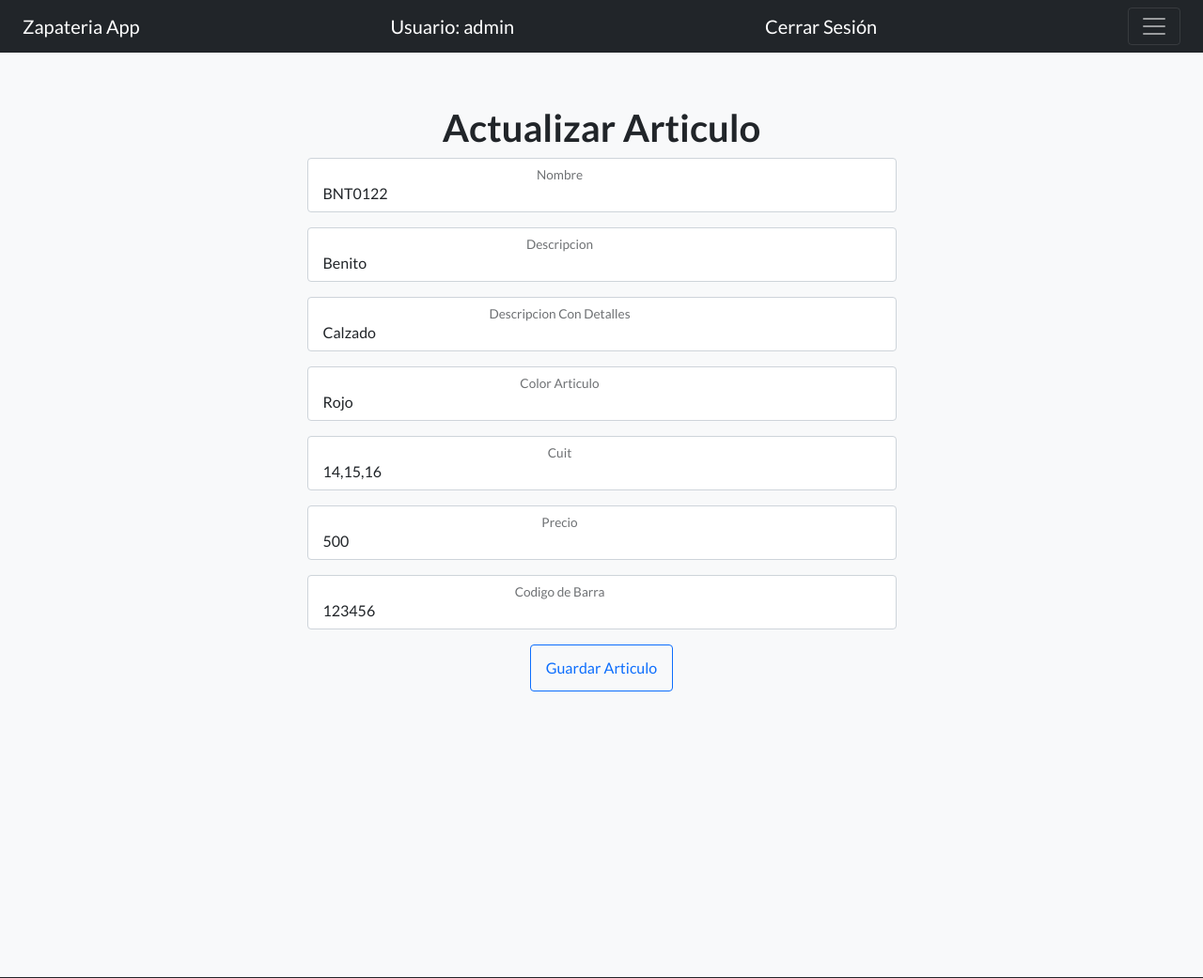
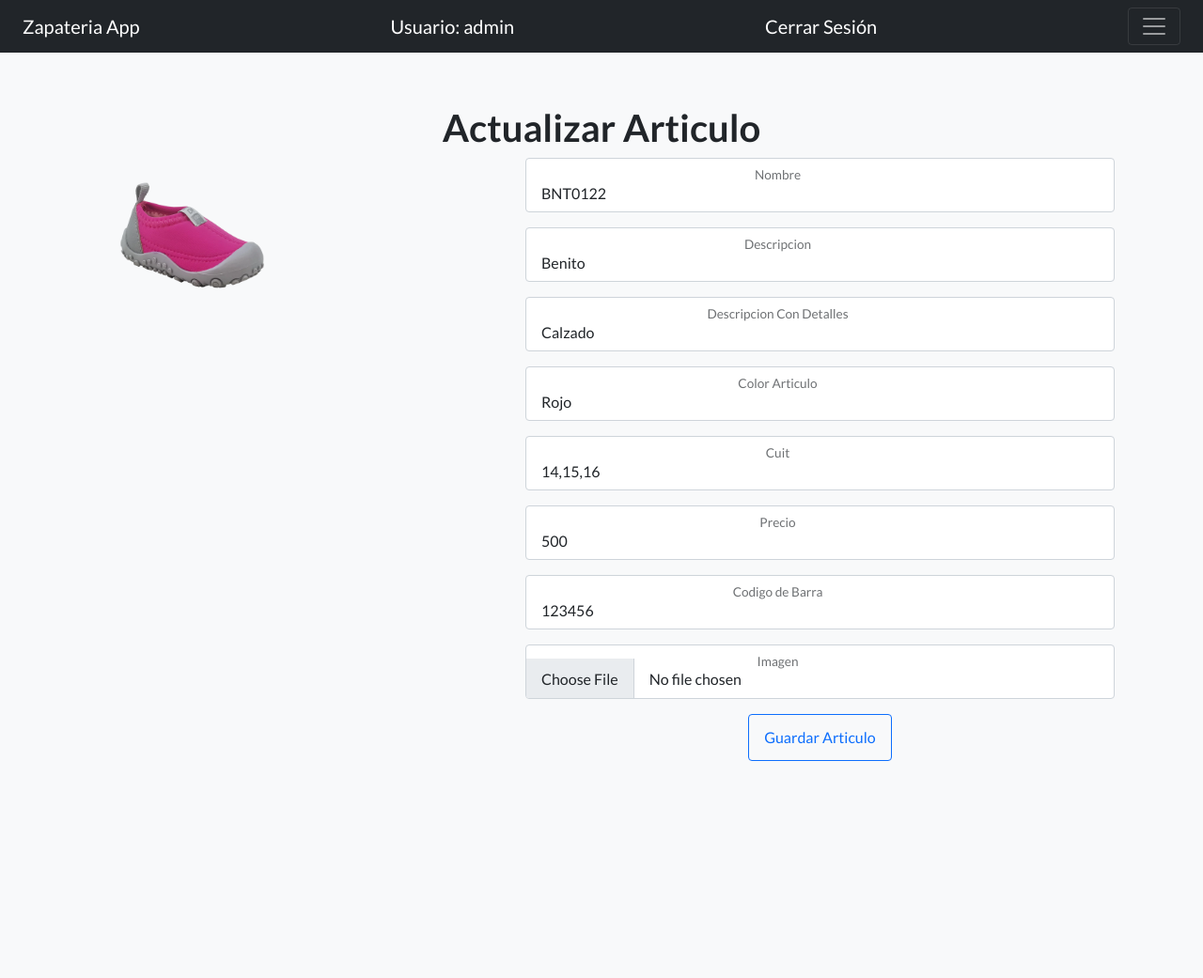
Before and after one commit to Alonso195/ProyectoFinalPythonAlonso, a Django app: page /actualizaArticulos/7 in a window 1280 px wide. Shown: the top 1041 px of the page at 94% size. Run offline with Django 4.2, Linux system fonts and the light colour scheme; a user stored in the database is signed in; data comes from the database, SQL or seed files in the repository; both versions use the stored data as it was after the commit; some libraries are stand-ins or nearby versions.

Commit message:
editar articulos

```diff
--- a/ProyectoFinalPython/AppProyectoFinalPython/templates/Articulos/articulo_update.html
+++ b/ProyectoFinalPython/AppProyectoFinalPython/templates/Articulos/articulo_update.html
@@ -8,9 +8,21 @@
          <!-- Contact Section Form-->
         <h1>Actualizar Articulo</h1>
         <div class="row justify-content-center">
+            <div class="col-5">
+                {% if articulo.imagen %}
+                    <div class="col-md-6">
+                        <img class="card-img-top mb-5 mb-md-0" src="{{articulo.imagen.url}}" alt="..." />
+                    </div>
+                {% else %}
+                    <div class="col-md-6">
+                        <img class="card-img-top mb-5 mb-md-0" src="https://dummyimage.com/600x700/dee2e6/6c757d.jpg" alt="..." />
+                    </div>
+                {% endif %}
+            </div>
             <div class="col-lg-8 col-xl-7" >
 
-                <form  action="{% url 'ActualizaArticulos' articulo.id %}" method="POST">{% csrf_token %}
+                <form  enctype="multipart/form-data"
+                action="{% url 'ActualizaArticulos' articulo.id %}" method="POST">{% csrf_token %}
                     <!-- Codigo input-->
                     <div class="form-floating mb-3">
                         <input class="form-control" name="CodigoArticulo" value={{articulo.CodigoArticulo}} type="text"/>
@@ -46,7 +58,10 @@
                         <label name="CodigoBarra">Codigo de Barra</label>
                     </div>
 
-
+                    <div class="form-floating mb-3">
+                        <input class="form-control" name="imagen" type="file">
+                        <label name="imagen">Imagen</label>
+                    </div>
 
                     <!-- Submit Button-->
                     <input class="btn btn-outline-primary btn-xl" id="submitButton" value="Guardar Articulo" type="submit">
```
Also changed, not shown: ProyectoFinalPython/AppCatalogoArticulos/Templates/detalle-articulo.html (+6 -1 lines), ProyectoFinalPython/AppCatalogoArticulos/Templates/lista-articulos.html (+7 -1 lines), ProyectoFinalPython/db.sqlite3, ProyectoFinalPython/media/articulos/lenny_rQUD1oS.jpg (added).
